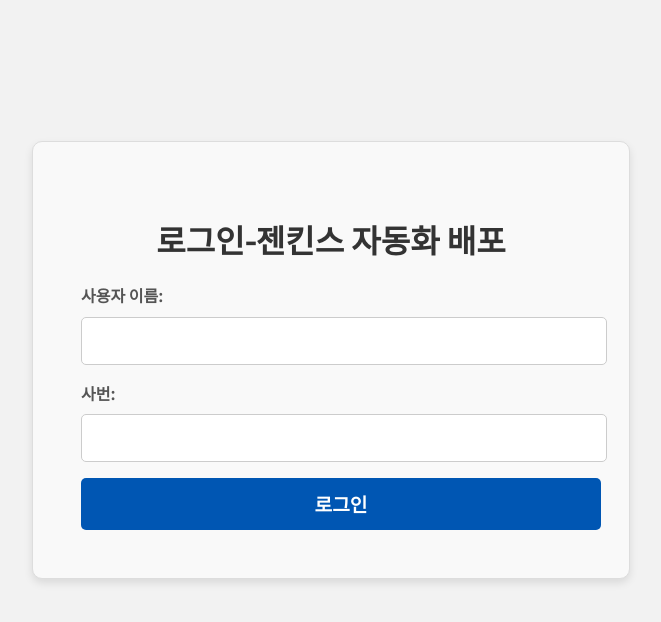
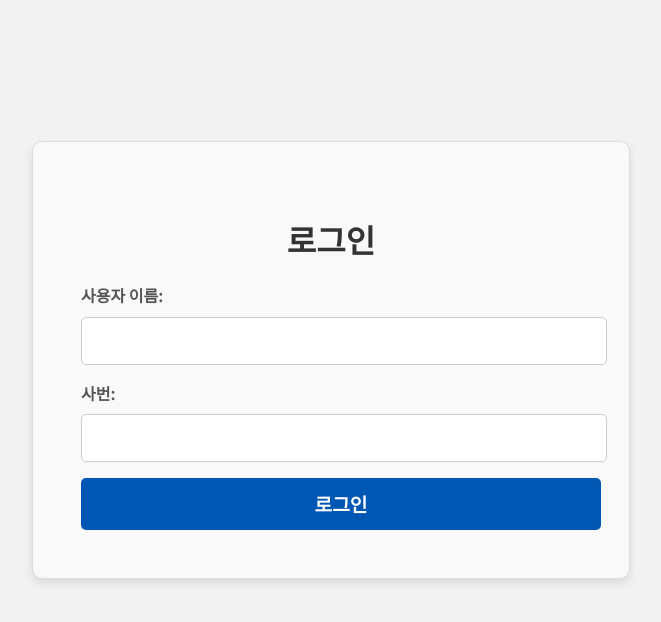
Before and after one commit to FINAL-BUSAN-3/FRONTEND, a Vue app in the folder busan/: page / in a window 1280 px wide. Shown: the top 622 px of the page, without its empty margins (309-970 px from the left). Built offline with nearby package versions, Linux system fonts and the light colour scheme.

Commit message:
Update LoginPage.vue

```diff
--- a/busan/src/views/LoginPage.vue
+++ b/busan/src/views/LoginPage.vue
@@ -1,7 +1,7 @@
 <template>
   <div class="login-wrapper">
     <div class="login-container">
-      <h2>로그인-젠킨스 자동화 배포</h2>
+      <h2>로그인</h2>
       <form @submit.prevent="submitLogin">
         <div class="input-group">
           <label>사용자 이름:</label>
```
